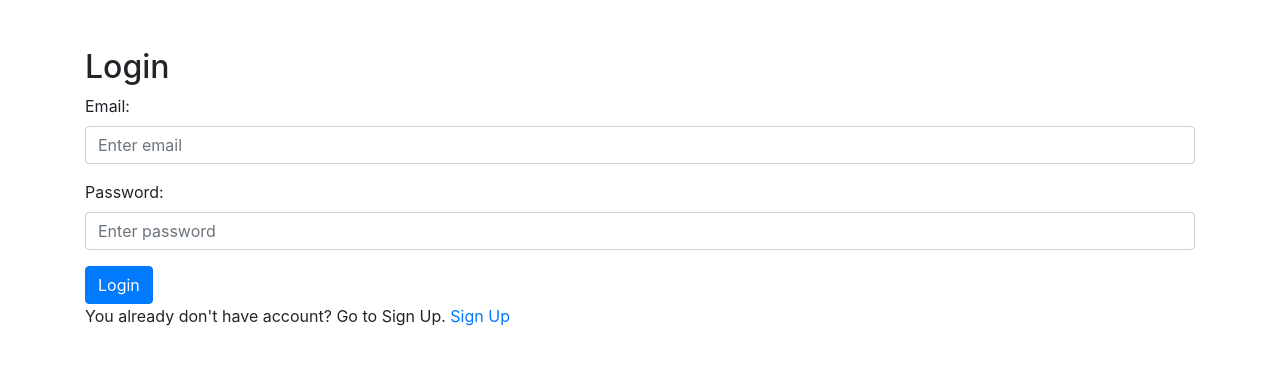
After one commit to PeterMonev/PHP-MySQL-Signup, a PHP site: page /signup/loginView.php in a window 1280 px wide. The commit adds this page. Shown: the top 365 px of the page. Run offline with PHP 8.4, Linux system fonts and the light colour scheme.

Commit message:
Creating Login view, controller

```diff
--- /dev/null
+++ b/loginView.php
@@ -0,0 +1,38 @@
+<!DOCTYPE html>
+<html lang="en">
+
+<head>
+    <meta charset="UTF-8">
+    <meta name="viewport" content="width=device-width, initial-scale=1.0">
+    <title>Login Page</title>
+
+    <!-- Bootstrap JS and jQuery -->
+    <link href="https://maxcdn.bootstrapcdn.com/bootstrap/4.5.2/css/bootstrap.min.css" rel="stylesheet">
+    <script src="https://ajax.googleapis.com/ajax/libs/jquery/3.5.1/jquery.min.js"></script>
+
+</head>
+
+<body>
+
+    <div class="container mt-5">
+        <h2>Login</h2>
+        <form action="loginController.php" method="post">
+            <div class="form-group">
+                <label for="email">Email:</label>
+                <input type="email" class="form-control" id="email" placeholder="Enter email" name="email" required>
+            </div>
+            <div class="form-group">
+                <label for="password">Password:</label>
+                <input type="password" class="form-control" id="password" placeholder="Enter password" name="password" required>
+            </div>
+            <button type="submit" name="login" class="btn btn-primary">Login</button>
+            <div class="form-group">
+                <label for="route">You already don't have account? Go to Sign Up.</label>
+                <a href="http://localhost/signup/signupView.php">Sign Up</a>
+            </div>
+        </form>
+    </div>
+
+</body>
+
+</html>
--- a/signupController.php
+++ b/signupController.php
@@ -10,9 +10,7 @@ if(isset($_POST['signup'])){
 
     $singup->insertData();
 
-    echo 'done';
-
-    echo '<script>alert("User CRETED");document.location="index.php"</script>';
+    echo '<script>alert("User CRETED");document.location="loginView.php"</script>';
 
 }
 
--- a/signupView.php
+++ b/signupView.php
@@ -36,7 +36,11 @@
                 <label for="phone">Phone:</label>
                 <input type="tel" class="form-control" id="phone" placeholder="Enter phone number" name="phone">
             </div>
-            <button type="submit" name="signup" class="btn btn-primary">Signup</button>
+            <button type="submit" name="signup" class="btn btn-primary">Sign Up</button>
+            <div class="form-group">
+                <label for="route">You already have an account? Go to login.</label>
+                <a href="http://localhost/signup/loginView.php">Login</a>
+            </div>
         </form>
     </div>
 .
```
Also changed, not shown: index.php (+7 -0 lines), loginController.php (added, +23 -0 lines), loginModel.php (added, +76 -0 lines), signupModel.php (line endings or trailing spaces).
